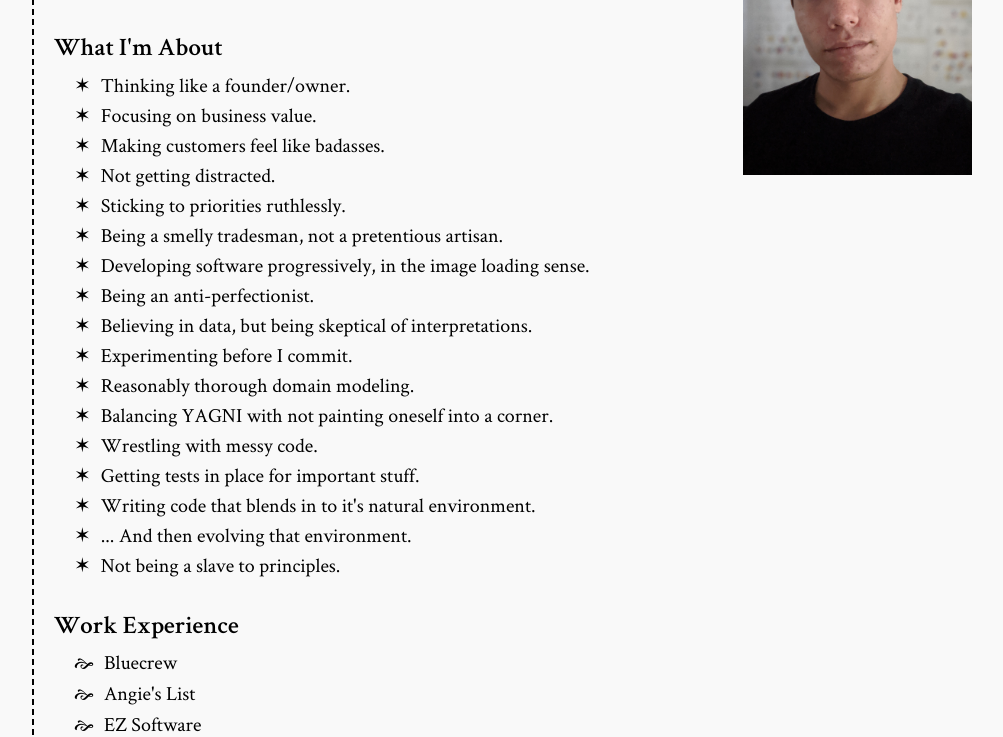
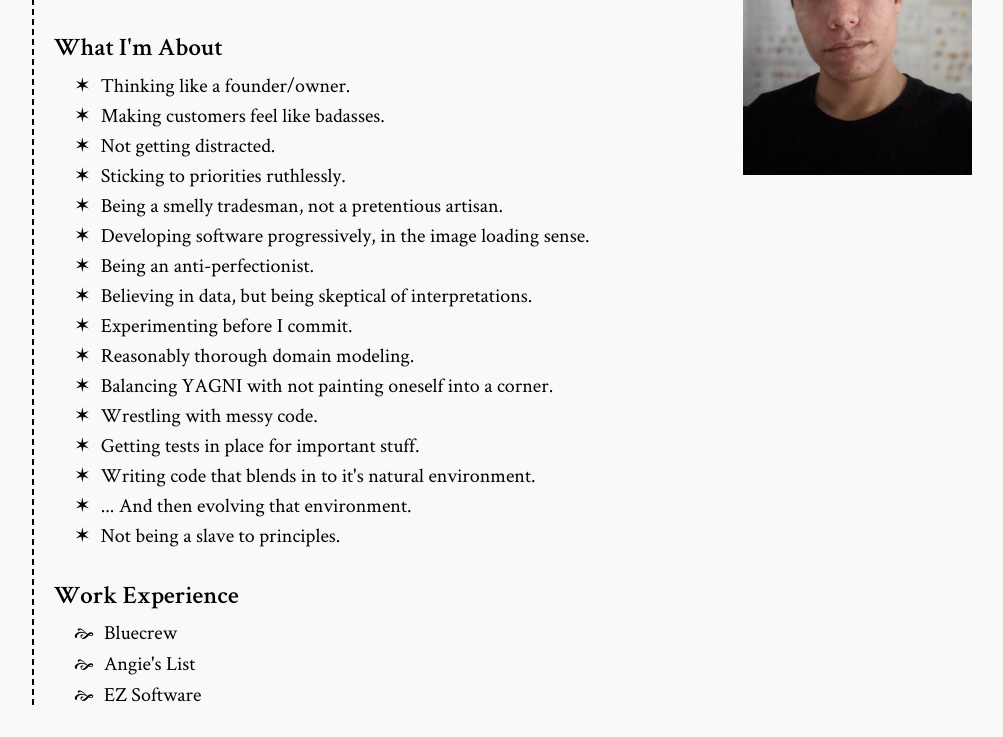
Before and after one commit to dnissley/dnissley.github.io, a Gatsby site: page / in a window 1280 px wide. Shown: the part 151-888 px from the top of the page, without its empty margins (128-1131 px from the left). After the commit the page ends 858 px from the top, so only its background shows below. Built offline with nearby package versions, Linux system fonts and the light colour scheme; Gatsby itself is replaced by a stand-in of ours.

Commit message:
chore: remove that line because it just sounds boring

```diff
--- a/src/pages/index.js
+++ b/src/pages/index.js
@@ -30,7 +30,6 @@ const IndexPage = () => (
     <h2>What I'm About</h2>
     <ul className="star-bullet">
       <li>Thinking like a founder/owner.</li>
-      <li>Focusing on business value.</li>
       <li>Making customers feel like badasses.</li>
       <li>Not getting distracted.</li>
       <li>Sticking to priorities ruthlessly.</li>
```
